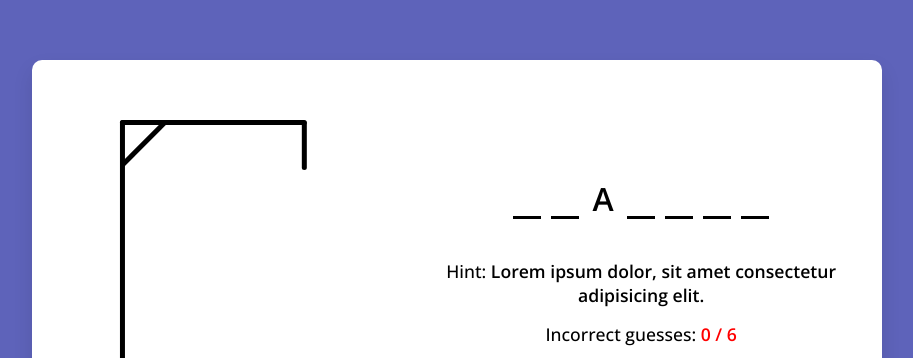
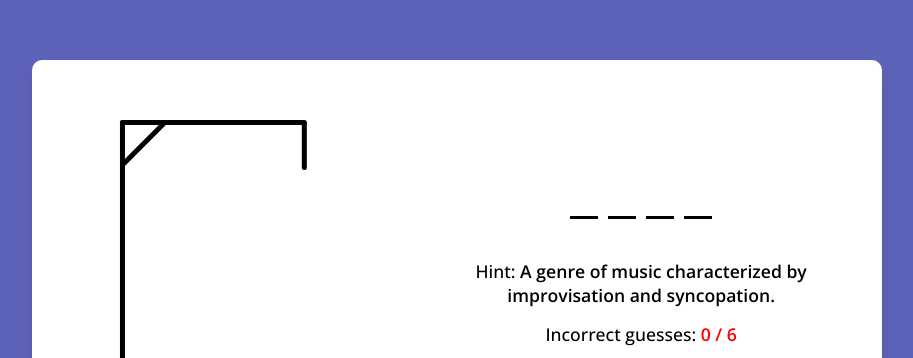
Before and after one commit to madhumithavenu/03_game_js_dom_hangman_game, a plain HTML site: page index.html in a window 1280 px wide. Shown: the part 101-459 px from the top of the page, without its empty margins (183-1096 px from the left). Drawn offline with nearby package versions, Linux system fonts and the light colour scheme.

Commit message:
Cheking whether the word is exist or not

```diff
--- a/index.html
+++ b/index.html
@@ -6,6 +6,8 @@
     <meta name="viewport" content="width=device-width, initial-scale=1.0">
     <title>Hangman Game</title>
     <link rel="stylesheet" href="style.css">
+    <script src="word-list.js" defer></script>
+    <script src="script.js" defer></script>
 </head>
 
 <body>
@@ -24,15 +26,7 @@
             <h1>Hangman Game</h1>
         </div>
         <div class="game-box">
-            <ul class="word-display">
-                <li class="letter"></li>
-                <li class="letter"></li>
-                <li class="letter guessed">a</li>
-                <li class="letter"></li>
-                <li class="letter"></li>
-                <li class="letter"></li>
-                <li class="letter"></li>
-            </ul>
+            <ul class="word-display"></ul>
             <h4 class="hint-text">
                 Hint:
                 <b>Lorem ipsum dolor, sit amet consectetur adipisicing elit.</b>
@@ -46,6 +40,5 @@
         </div>
     </div>
 </body>
-<script src="word-list.js" defer></script>
-<script src="script.js" defer></script>
+
 </html>
--- a/script.js
+++ b/script.js
@@ -1,11 +1,32 @@
+const wordDisplay = document.querySelector(".word-display");
 const keyboardDiv = document.querySelector(".keyboard");
 
-const getRandomWord = () =>{
+let currentWord;
 
+const getRandomWord = () => {
+    //Selecting a random word and hint from the wordlist
+    const { word, hint } = wordList[Math.floor(Math.random() * wordList.length)];
+    currentWord = word;
+
+    console.log(word);
+    document.querySelector(".hint-text b").innerText = hint;
+    wordDisplay.innerHTML = word.split("").map(() => `<li class="letter"></li>`).join("");
 }
+const initGame = (button, clickedLetter) => {
+    // Checking if clicked letter is exist on the currentWord
+    if(currentWord.includes(clickedLetter)){
+        console.log(clickedLetter,"is exist on the word");
+    }else{
+        console.log(clickedLetter,"is not exist on the word");
+    }
+}
+
 //Creating keyboard buttons
-for (let i=97;i <= 122; i++){
+for (let i = 97; i <= 122; i++) {
     const button = document.createElement("button");
     button.innerText = String.fromCharCode(i);
     keyboardDiv.appendChild(button);
+    button.addEventListener("click", e => initGame(e.target, String.fromCharCode(i)));
 }
+
+getRandomWord();
```
